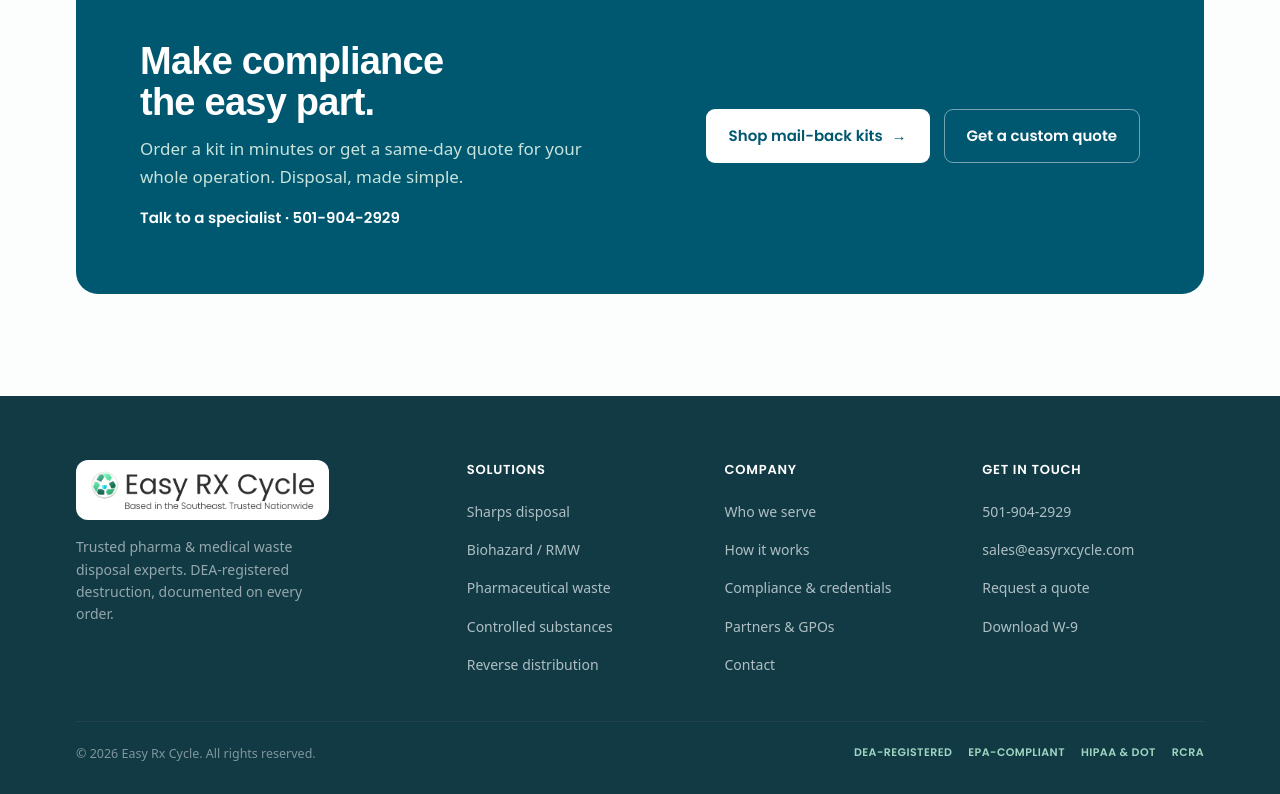
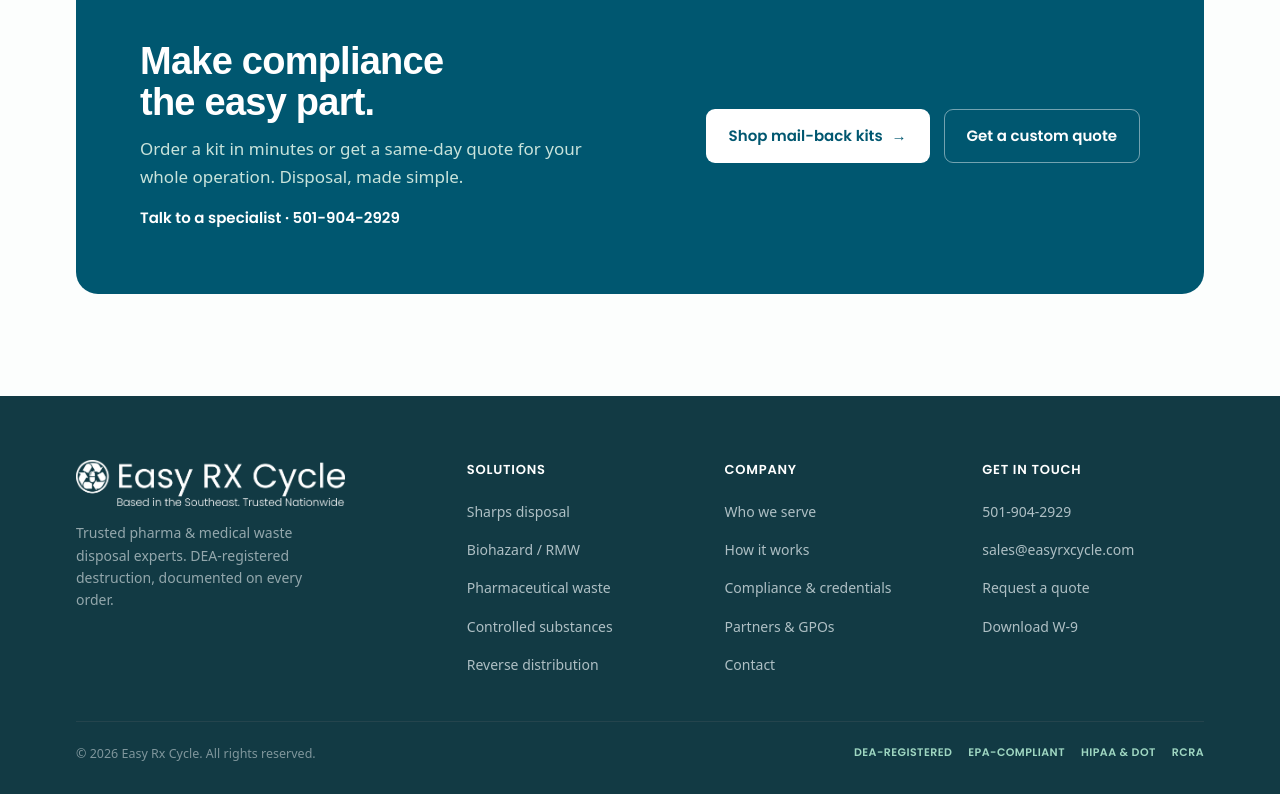
Before and after one commit to wsdoxey4/EasyRxCycle-Website, a Next.js app: page / in a window 1280 px wide. Shown: the part 6254-7048 px from the top of the page. Built offline with nearby package versions, Linux system fonts and the light colour scheme; no server answers; a web font is replaced by a local one.

Commit message:
Footer: white monochrome logo on dark (remove white chip)

```diff
--- a/app/globals.css
+++ b/app/globals.css
@@ -227,7 +227,7 @@ footer.site{background:var(--ink);color:#aebfc4;margin-top:0;}
 footer.site .wrap{padding-top:64px;padding-bottom:30px;}
 .fgrid{display:grid;grid-template-columns:1.6fr 1fr 1fr 1fr;gap:36px;}
 footer .brand p{color:#93a7ac;font-size:14px;margin-top:16px;max-width:30ch;}
-footer .logo-w{height:38px;width:auto;background:#fff;box-sizing:content-box;padding:11px 15px;border-radius:12px;}
+footer .logo-w{height:46px;width:auto;}
 footer h5{font-family:'Poppins';font-weight:600;color:#fff;font-size:13px;letter-spacing:.06em;text-transform:uppercase;margin:0 0 16px;}
 footer ul{list-style:none;padding:0;margin:0;display:flex;flex-direction:column;gap:11px;}
 footer a{font-size:14px;color:#aebfc4;}
--- a/app/page.tsx
+++ b/app/page.tsx
@@ -299,7 +299,7 @@ export default function Home() {
       <footer className="site"><div className="wrap">
   <div className="fgrid">
     <div className="brand">
-      <img className="logo-w" src="/images/logo-full.png" alt="Easy Rx Cycle" />
+      <img className="logo-w" src="/images/logo-white.png" alt="Easy Rx Cycle" />
       <p>Trusted pharma &amp; medical waste disposal experts. DEA-registered destruction, documented on every order.</p>
     </div>
     <div><h5>Solutions</h5><ul><li><a href="#">Sharps disposal</a></li><li><a href="#">Biohazard / RMW</a></li><li><a href="#">Pharmaceutical waste</a></li><li><a href="#">Controlled substances</a></li><li><a href="#">Reverse distribution</a></li></ul></div>
```
Also changed, not shown: public/images/logo-white-notag.png (added), public/images/logo-white.png (added).
